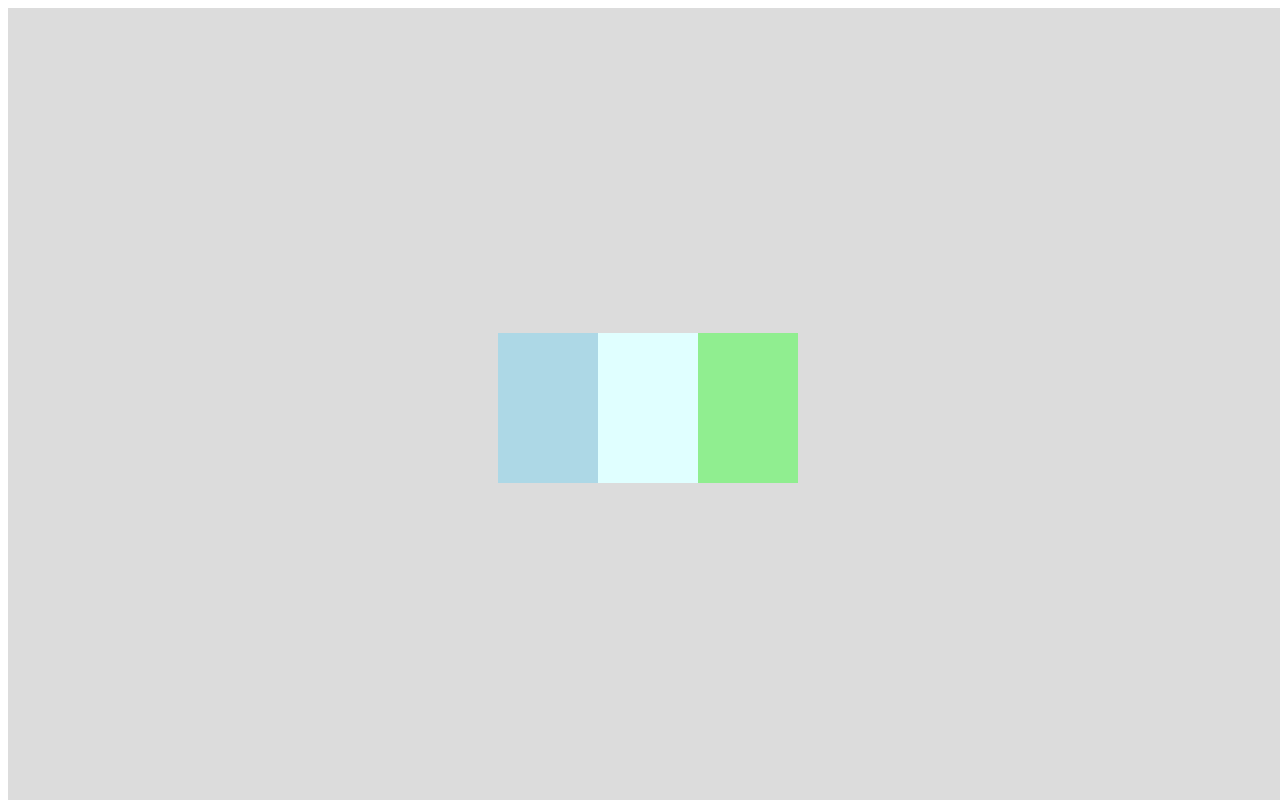
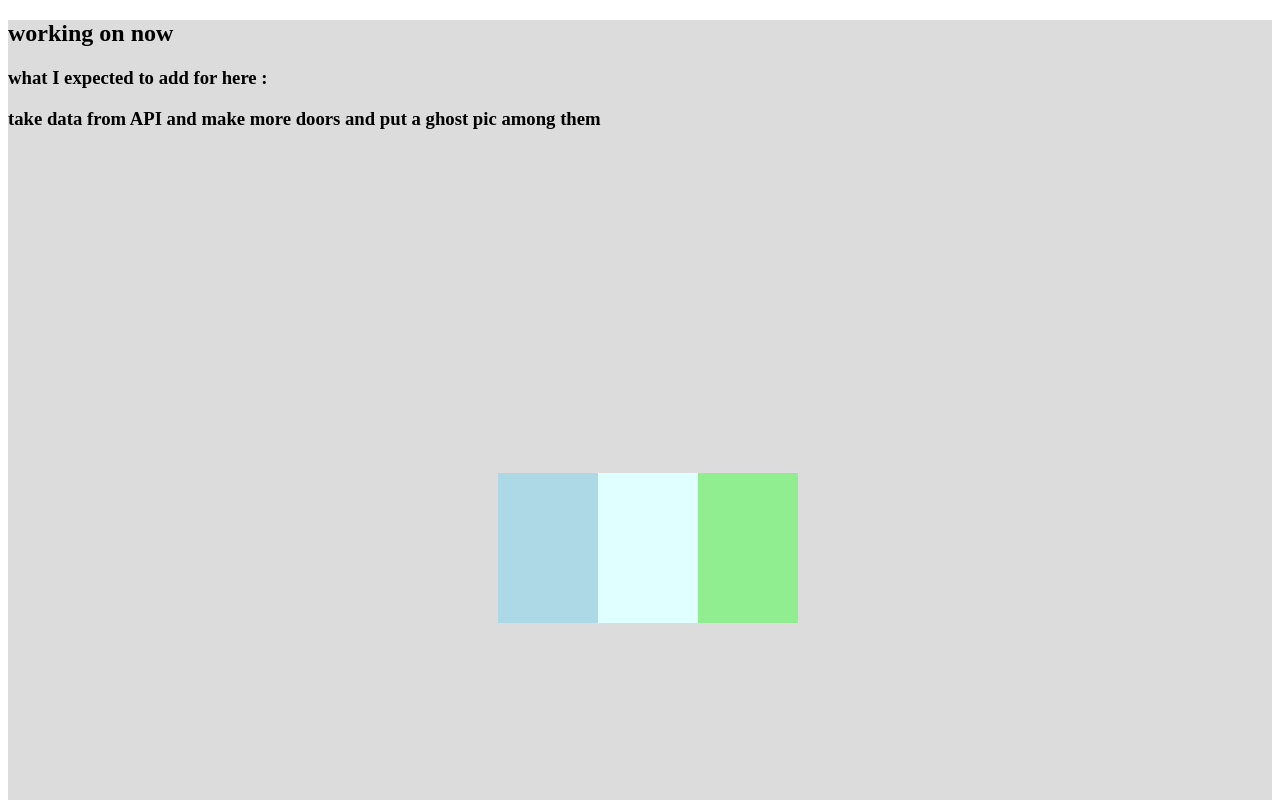
Before and after one commit to IG-Kim2511/me_2021-0909-door_ghost_game190-js-folder, a plain HTML site: page index.html in a window 1280 px wide. Shown: the top 800 px of the page. Drawn offline with Linux system fonts and the light colour scheme.

Commit message:
html, css : add plan

```diff
--- a/index.html
+++ b/index.html
@@ -8,6 +8,13 @@
     <link rel="stylesheet" href="style.css" />
   </head>
   <body>
+    <div class="container">
+     <div class="plan">
+        <h2>working on now </h2>
+        <h3>what I expected to add for here  :  </h3>
+        <h3>take data from API and make more doors and put a ghost pic among them</h3>
+    </div>
+
     <div class="stage">
       <!-- js 20 -->
         <div class="door">
@@ -30,6 +37,8 @@
         </div>
         </div>
 
+   </div>
+
     <script src="script.js"></script>
   </body>
 </html>
--- a/script.js
+++ b/script.js
@@ -5,7 +5,6 @@ function () {
     let currentItem; /* js 10 */
 
     stageElem.addEventListener("click",doorHandler);
-
 
 
     function doorHandler(e) {
--- a/style.css
+++ b/style.css
@@ -1,3 +1,12 @@
+.container{
+
+    background-color: gainsboro;
+}
+
+.plan{
+
+}
+
 .stage {
   display: flex;
   align-items: center;
@@ -5,7 +14,7 @@
 
   width: 100vw;
   height: 100vh;
-  background-color: gainsboro;
+
 }
 
 .door {
```
Lines whose indentation alone changed are shown as unchanged.
